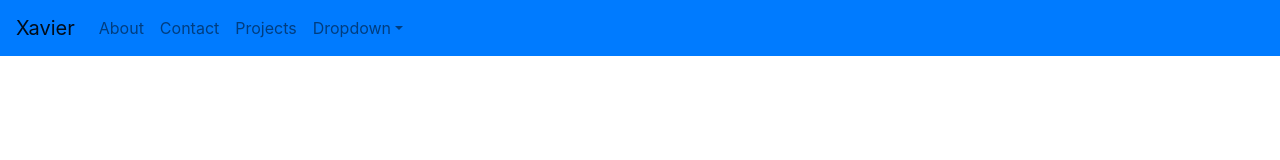
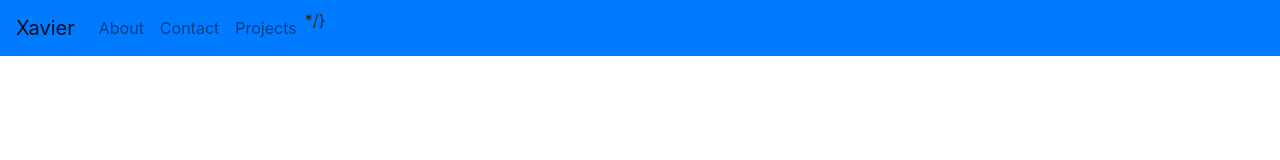
Before and after one commit to XavierCarty95/XaviersPortfolio, a React (Create React App) app: page / in a window 1280 px wide. Shown: the top 160 px of the page. Built offline with nearby package versions, Linux system fonts and the light colour scheme; no server answers.

Commit message:
updated changes

```diff
--- a/src/components/NavBar.js
+++ b/src/components/NavBar.js
@@ -14,13 +14,13 @@ const NavBar = () => {
       <Nav.Link as={Link} to="/about">About</Nav.Link>
       <Nav.Link as={Link} to="/contact">Contact</Nav.Link>
       <Nav.Link as={Link} to="/projects">Projects</Nav.Link>
-      <NavDropdown title="Dropdown" id="basic-nav-dropdown">
+      {/* <NavDropdown title="Dropdown" id="basic-nav-dropdown">
         <NavDropdown.Item as={Link} to="/blog">Blog</NavDropdown.Item>
         {/* <NavDropdown.Item as={Link} to="/github">Github</NavDropdown.Item> */}
         {/* <NavDropdown.Item href="#action/3.3">Something</NavDropdown.Item> */}
         {/* <NavDropdown.Divider /> */}
         {/* <NavDropdown.Item href="#action/3.4">Separated link</NavDropdown.Item> */}
-      </NavDropdown>
+      {/* </NavDropdown> */} */}
     </Nav>
     {/* <Form inline>
       <FormControl type="text" placeholder="Search" className="mr-sm-2" />
```
